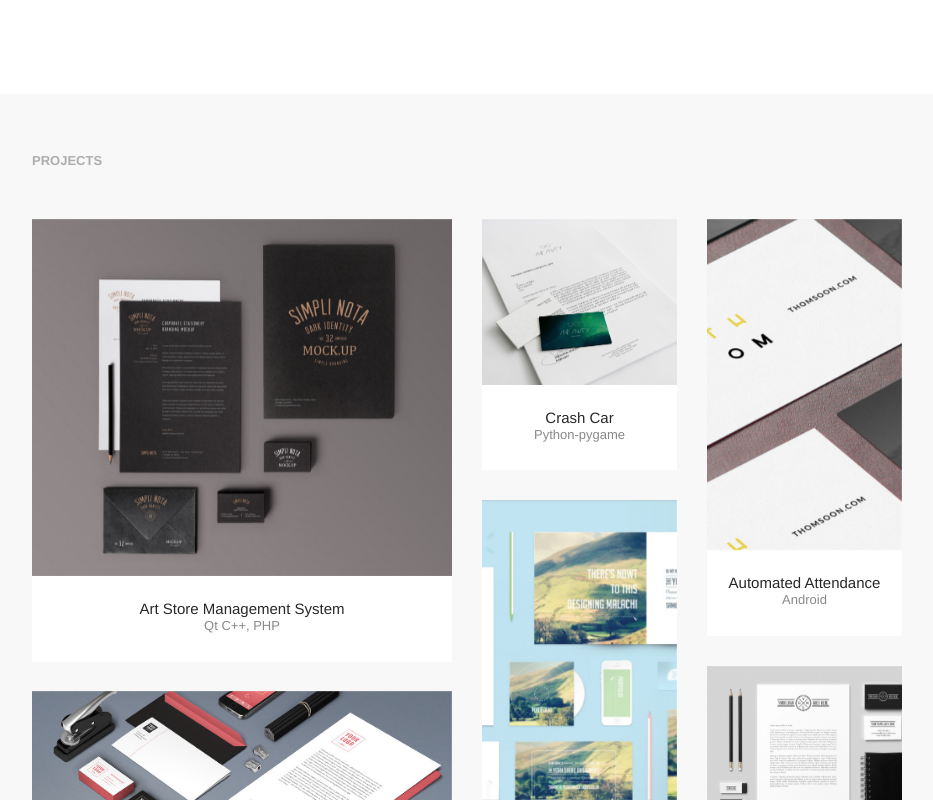
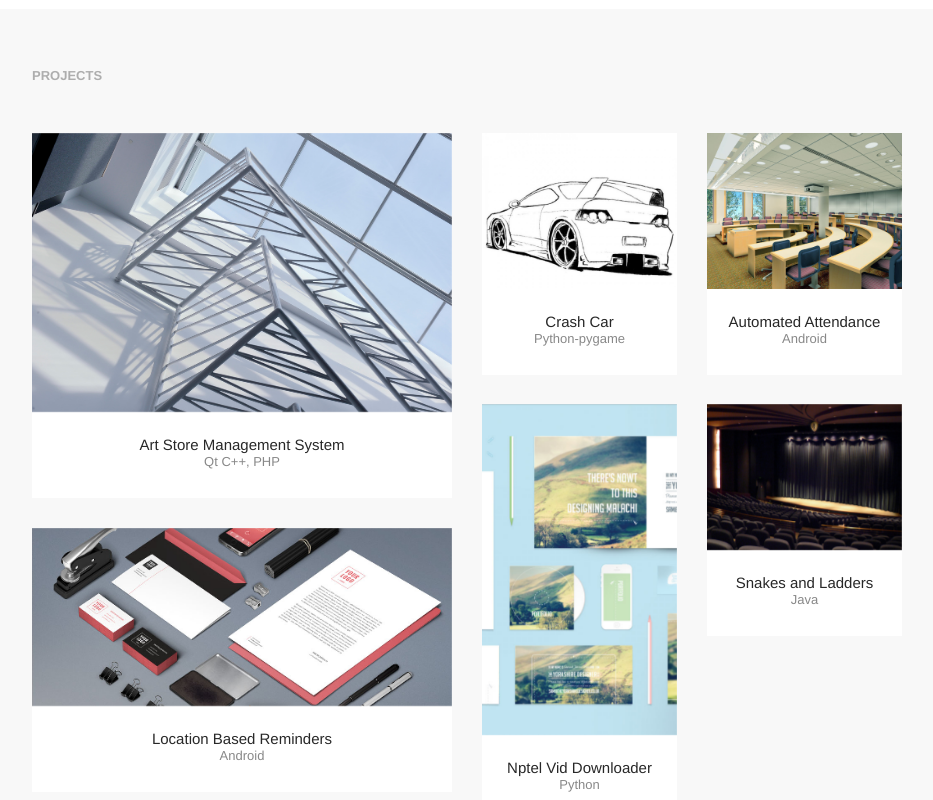
Before and after one commit to PranaySPatil/pranayspatil.github.io, a plain HTML site: page index.html in a window 1280 px wide. Shown: the part 2000-2800 px from the top of the page, without its empty margins (313-1246 px from the left). Drawn offline with Linux system fonts and the light colour scheme; some packages are replaced by stand-ins of ours; no server answers.

Commit message:
updated experience

```diff
--- a/index.html
+++ b/index.html
@@ -169,13 +169,13 @@
                         <span class="icon animated" data-animation="fadeInDown"><i class="ti-mouse-alt text-tertiary"></i></span>
                         <h4>My <strong>Specialities</strong></h4>
                         <!-- Speciality -->
-                        <div class="speciality">
+                        <!-- <div class="speciality">
                             <span class="speciality-icon"><i class="text-muted-2x ti-desktop"></i></span>
                             <div class="speciality-content">
                                 <h5 class="margin-b-0">Website production</h5>
                                 <p class="speciaity-description">Great, modern website designes.</p>
                             </div>
-                        </div>
+                        </div> -->
                         <!-- Speciality -->
                         <div class="speciality">
                             <span class="speciality-icon"><i class="text-muted-2x ti-layers-alt"></i></span>
@@ -319,7 +319,7 @@
                 <div class="webdesign masonry-item margin-b-30 col-lg-6 col-sm-12 col-xs-12">
                     <div class="gallery-item">
                         <div class="item-photo">
-                            <a href="projects/project-example-it.html" data-target="ajax-modal"><img src="assets/img/projects/project-square01.jpg" alt="" /></a>
+                            <a href="projects/project-example-it.html" data-target="ajax-modal"><img src="assets/img/projects/art.jpg" alt="" /></a>
                             <div class="item-hover bg-dark dark">
                                 <div class="item-hover-content">
                                     <a href="https://github.com/PranaySPatil/Art-Store-Management-System" target="_blank" class="icon icon-sm icon-hover icon-circle icon-primary"><i class="fa fa-link"></i></a>
@@ -337,7 +337,7 @@
                 <div class="development masonry-item margin-b-30 col-lg-3 col-sm-6 col-xs-12">
                     <div class="gallery-item">
                         <div class="item-photo">
-                            <a href="projects/project-example-it.html" data-target="ajax-modal"><img src="assets/img/projects/project-square02.jpg" alt="" /></a>
+                            <a href="projects/project-example-it.html" data-target="ajax-modal"><img src="assets/img/projects/crashcar.jpg" alt="" /></a>
                             <div class="item-hover bg-dark dark">
                                 <div class="item-hover-content">
                                     <a href="https://github.com/PranaySPatil/Crash-Car" target="_blank" class="icon icon-sm icon-hover icon-circle icon-primary"><i class="fa fa-link"></i></a>
@@ -355,7 +355,7 @@
                 <div class="graphic masonry-item margin-b-30 col-lg-3 col-sm-6 col-xs-12">
                     <div class="gallery-item">
                         <div class="item-photo">
-                            <a href="projects/project-example-it.html" data-target="ajax-modal"><img src="assets/img/projects/project-vertical01.jpg" alt="" /></a>
+                            <a href="projects/project-example-it.html" data-target="ajax-modal"><img src="assets/img/projects/attendance.jpg" alt="" /></a>
                             <div class="item-hover bg-dark dark">
                                 <div class="item-hover-content">
                                     <a href="#" target="_blank" class="icon icon-sm icon-hover icon-circle icon-primary"><i class="fa fa-link"></i></a>
@@ -408,7 +408,7 @@
                 <div class="graphic masonry-item margin-b-30 col-lg-3 col-sm-6 col-xs-12">
                     <div class="gallery-item">
                         <div class="item-photo">
-                            <a href="projects/project-example-it.html" data-target="ajax-modal"><img src="assets/img/projects/project-square03.jpg" alt="" /></a>
+                            <a href="projects/project-example-it.html" data-target="ajax-modal"><img src="assets/img/projects/movierec.jpg" alt="" /></a>
                             <div class="item-hover bg-dark dark">
                                 <div class="item-hover-content">
                                     <a href="https://github.com/PranaySPatil/SnakesAndLadders" target="_blank" class="icon icon-sm icon-hover icon-circle icon-primary"><i class="fa fa-link"></i></a>
@@ -432,7 +432,7 @@
     <!-- Section - Testimonials -->
     <section id="testimonials" class="section bg-primary dark padding-v-60">
 
-        <!-- Content --> Microsoft India Development Center
+        <!-- Content -->
         <div class="container container-wide">
 
             <h6 class="margin-b-50">Experience</h6>
```
Also changed, not shown: assets/img/projects/art.jpg (added), assets/img/projects/attendance.jpg (added), assets/img/projects/crashcar.jpg (added), assets/img/projects/movierec.jpg (added).
